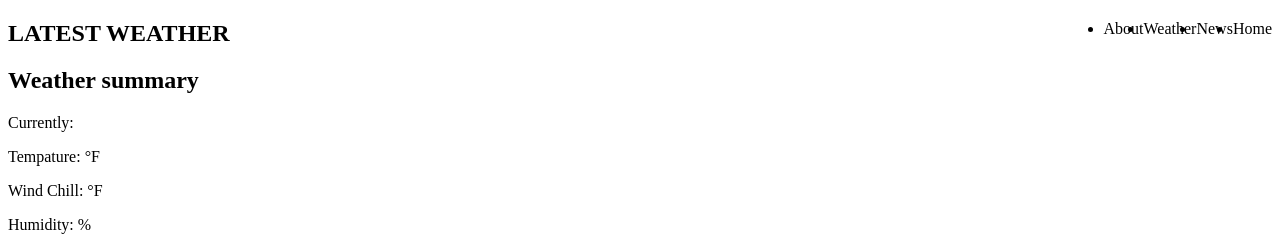
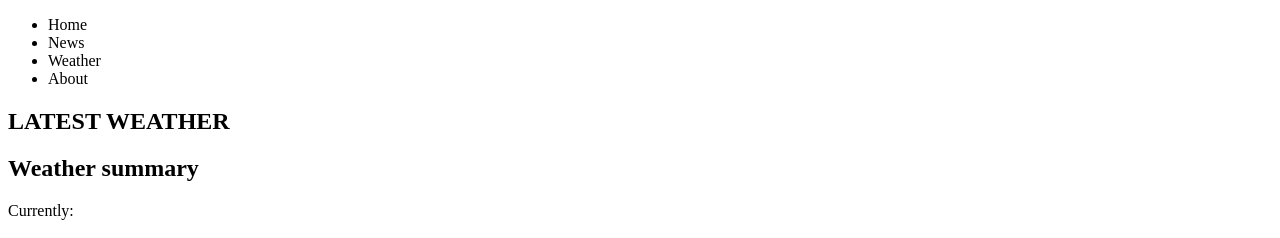
Before and after one commit to MayaFox23/WeatherSiteProject, a plain HTML site: page index.html in a window 1280 px wide. Shown: the top 238 px of the page. Drawn offline with Linux system fonts and the light colour scheme.

Commit message:
Before add current info

```diff
--- a/index.html
+++ b/index.html
@@ -9,10 +9,10 @@
     <header></header>
     <nav>
       <ul>
-        <li style="float: right">Home</li>
-        <li style="float: right">News</li>
-        <li style="float: right">Weather</li>
-        <li style="float: right">About</li>
+        <li>Home</li>
+        <li>News</li>
+        <li>Weather</li>
+        <li>About</li>
       </ul>
     </nav>
     <main>
```
